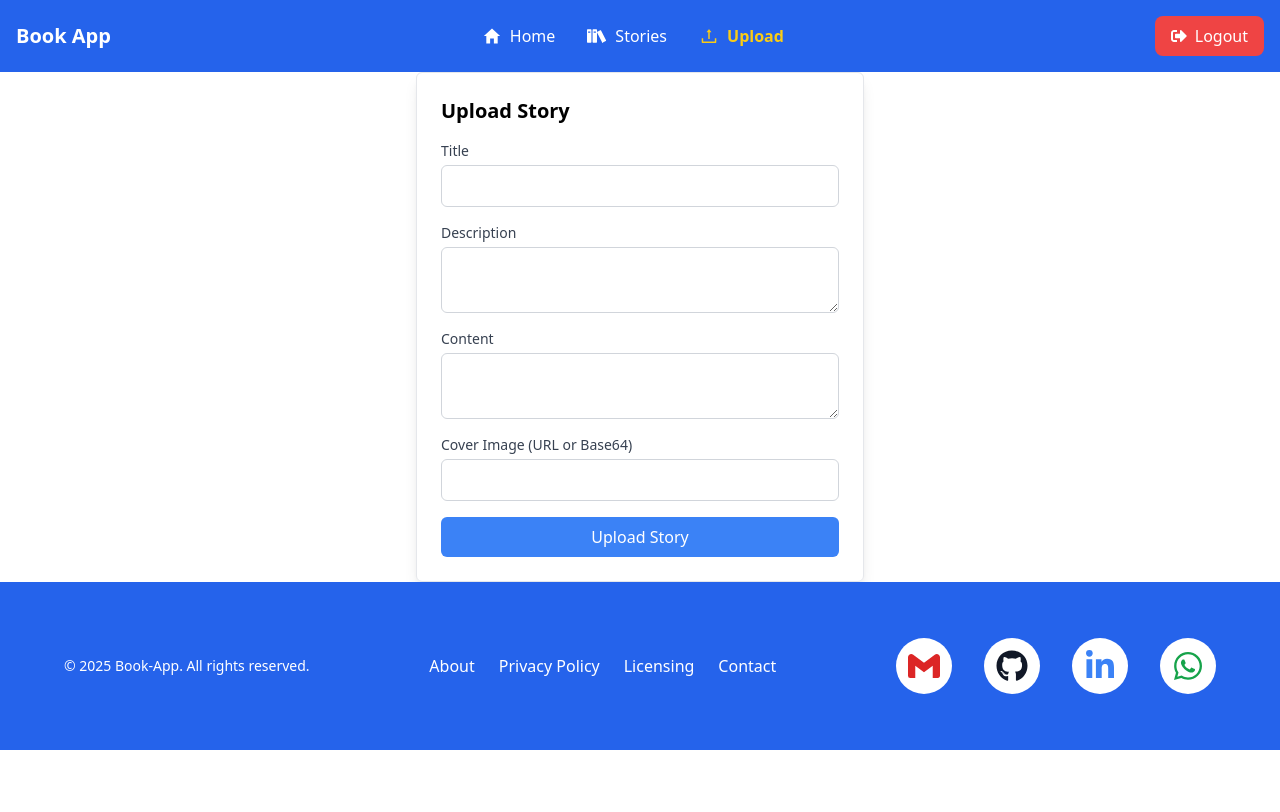
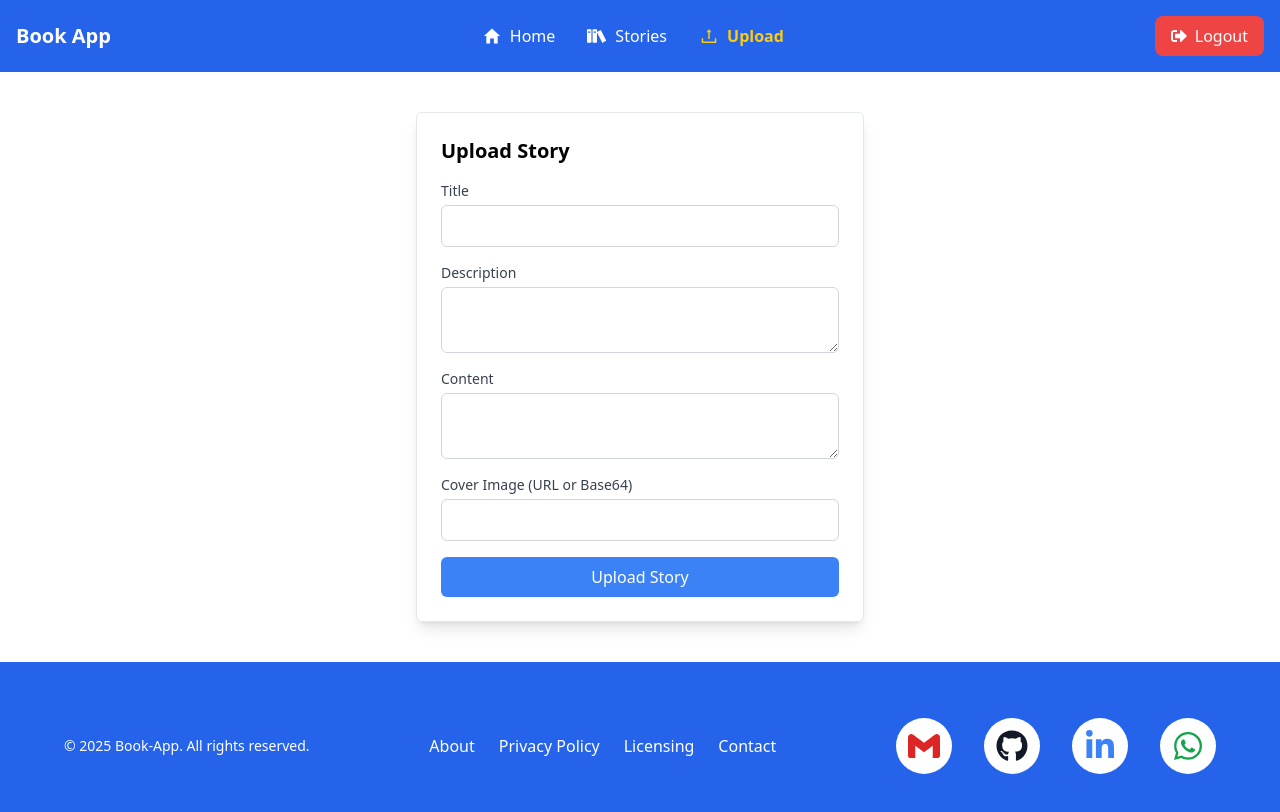
Before and after one commit to Gdgiri/Book-App, a React (Vite) app: page /upload in a window 1280 px wide. Shown: the top 812 px of the page. Built offline with nearby package versions, Linux system fonts and the light colour scheme; sample sign-in values are in the browser's storage.

Commit message:
update cover

```diff
--- a/src/Pages/uploadStory.jsx
+++ b/src/Pages/uploadStory.jsx
@@ -59,7 +59,7 @@ const UploadStory = () => {
   };
 
   return (
-    <div className="p-6 max-w-md mx-auto border rounded-md shadow-lg">
+    <div className="p-6 max-w-md mx-auto border rounded-md shadow-lg m-10">
       <h2 className="text-xl font-semibold mb-4">Upload Story</h2>
 
       {error && <p className="text-red-500 mb-2">{error}</p>}
```
